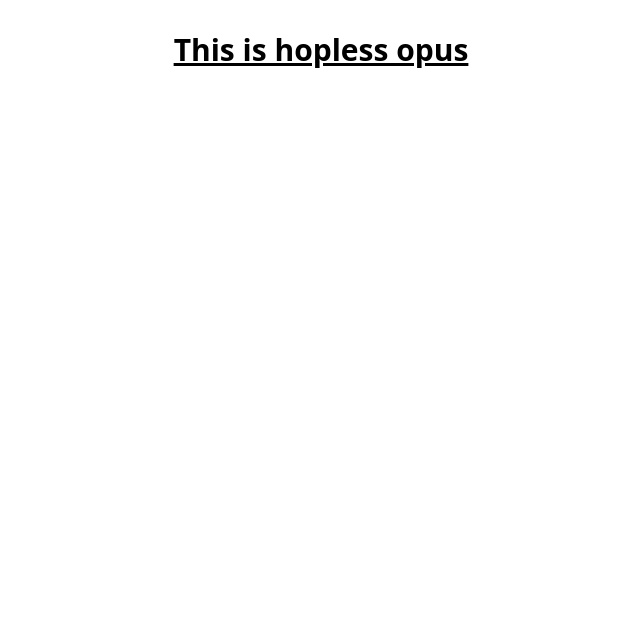
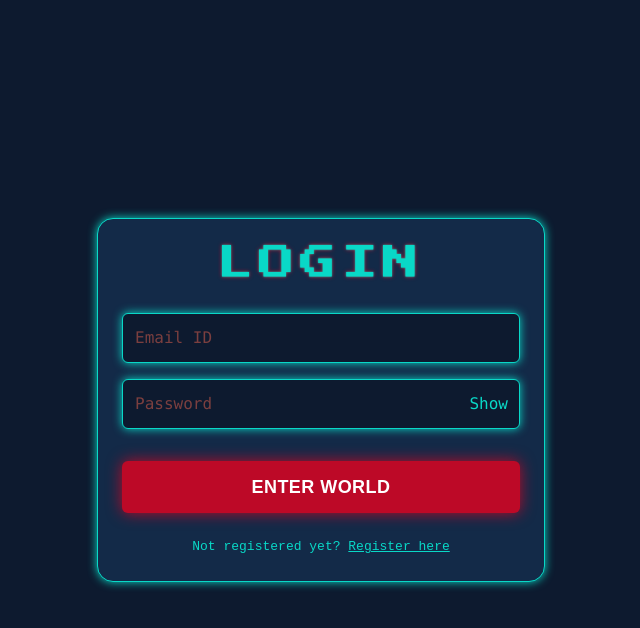
Before and after one commit to org-iste/hopeless-opus, a React (Vite) app in the folder client/: page /login in a window 1280 px wide. Shown: the top 628 px of the page, without its empty margins (319-959 px from the left). Built offline with nearby package versions, Linux system fonts and the light colour scheme.

Commit message:
Login page, can change bg colors

```diff
--- a/client/index.html
+++ b/client/index.html
@@ -3,6 +3,7 @@
   <head>
     <meta charset="UTF-8" />
     <link rel="icon" type="image/svg+xml" href="/vite.svg" />
+    <link href="https://fonts.googleapis.com/css2?family=Press+Start+2P&display=swap" rel="stylesheet">
     <meta name="viewport" content="width=device-width, initial-scale=1.0" />
     <link href="/dist/styles.css" rel="stylesheet">
     <title>Vite + React</title>
--- a/client/package.json
+++ b/client/package.json
@@ -15,6 +15,7 @@
     "postcss": "^8.5.6",
     "react": "^19.1.1",
     "react-dom": "^19.1.1",
+    "react-router-dom": "^7.8.2",
     "tailwindcss": "^4.1.12"
   },
   "devDependencies": {
--- a/client/src/App.css
+++ b/client/src/App.css
@@ -1,44 +1,6 @@
-
-
-#root {
-  max-width: 1280px;
-  margin: 0 auto;
-  padding: 2rem;
-  text-align: center;
+/* Ensure the app can occupy full viewport without extra padding/margins */
+html, body, #root {
+  height: 100%;
+  margin: 0;
+  padding: 0;
 }
-
-.logo {
-  height: 6em;
-  padding: 1.5em;
-  will-change: filter;
-  transition: filter 300ms;
-}
-.logo:hover {
-  filter: drop-shadow(0 0 2em #646cffaa);
-}
-.logo.react:hover {
-  filter: drop-shadow(0 0 2em #61dafbaa);
-}
-
-@keyframes logo-spin {
-  from {
-    transform: rotate(0deg);
-  }
-  to {
-    transform: rotate(360deg);
-  }
-}
-
-@media (prefers-reduced-motion: no-preference) {
-  a:nth-of-type(2) .logo {
-    animation: logo-spin infinite 20s linear;
-  }
-}
-
-.card {
-  padding: 2em;
-}
-
-.read-the-docs {
-  color: #888;
-}
--- a/client/src/App.jsx
+++ b/client/src/App.jsx
@@ -1,18 +1,22 @@
-import { useState } from 'react'
-import reactLogo from './assets/react.svg'
-import viteLogo from '/vite.svg'
-import './App.css'
+import { BrowserRouter as Router, Routes, Route, Navigate } from 'react-router-dom';
+import './App.css';
+import Login from './pages/Login';
 
 function App() {
-  const [count, setCount] = useState(0)
+  return (
+    <Router>
+      <Routes>
+        {/* Default route → redirects to login */}
+        <Route path="/" element={<Navigate to="/login" />} />
 
-  return (
-    <>
-    <div className='text-3xl font-bold underline'>
-      <p>This is hopless opus</p>
-    </div>
-    </>
-  )
+        {/* Login page */}
+        <Route path="/login" element={<Login />} />
+
+        {/* You can add more routes later, e.g., signup, dashboard */}
+        {/* <Route path="/signup" element={<Signup />} /> */}
+      </Routes>
+    </Router>
+  );
 }
 
-export default App
+export default App;
--- /dev/null
+++ b/client/src/pages/Login.jsx
@@ -0,0 +1,72 @@
+import React, { useState } from 'react';
+
+export default function Login() {
+  const [showPassword, setShowPassword] = useState(false);
+  return (
+    <div className="min-h-screen flex items-center justify-center bg-[#0D1A2F]">
+  <div className="max-w-md w-full p-6 rounded-2xl border border-[#09D8C7] bg-[#132A48] shadow-[0_0_10px_#09D8C7]">
+
+
+        {/* Glitchy neon title */}
+        <h1
+    className="text-4xl text-center mb-6 uppercase"
+    style={{
+      fontFamily: "'Rubik Glitch', sans-serif",
+      color: '#09D8C7',
+      textShadow: '0 0 2px #09D8C7, 0 0 4px #BD0927',
+      letterSpacing: '0.15em',
+    }}
+      >
+      <span style={{ fontFamily: "'Press Start 2P', sans-serif" }}>Login</span>
+      </h1>
+
+
+        {/* Neon form fields */}
+        <form className="flex flex-col space-y-4 font-mono text-[#09D8C7]">
+          <input
+            type="email"
+            placeholder="Email ID"
+            className="p-3 bg-[#0D1A2F] border border-[#09D8C7] text-[#09D8C7] rounded-md
+                       focus:outline-none focus:ring-2 focus:ring-[#BD0927]
+                       placeholder:text-[#7B3F3F] shadow-[0_0_10px_#09D8C7]"
+          />
+
+          <div className="relative">
+            <input
+              type={showPassword ? 'text' : 'password'}
+              placeholder="Password"
+              className="p-3 pr-12 bg-[#0D1A2F] border border-[#09D8C7] text-[#09D8C7] rounded-md
+                         focus:outline-none focus:ring-2 focus:ring-[#BD0927]
+                         placeholder:text-[#7B3F3F] shadow-[0_0_10px_#09D8C7] w-full"
+            />
+            <button
+              type="button"
+              aria-label={showPassword ? 'Hide password' : 'Show password'}
+              onClick={() => setShowPassword((v) => !v)}
+              className="absolute inset-y-0 right-0 px-3 flex items-center text-[#09D8C7] hover:text-[#BD0927]"
+            >
+              {showPassword ? 'Hide' : 'Show'}
+            </button>
+          </div>
+
+          <button
+            type="submit"
+            className="mt-4 p-3 text-lg font-bold uppercase tracking-wide bg-[#BD0927] text-white rounded-md
+                       hover:bg-[#5D0A1F] transition shadow-[0_0_15px_#BD0927]"
+            style={{ fontFamily: "'Rubik Glitch', sans-serif" }}
+          >
+            Enter World
+          </button>
+        </form>
+
+        {/* Signup link */}
+        <p className="mt-6 text-center" style={{ color: '#09D8C7', fontFamily: 'monospace' }}>
+          Not registered yet?{' '}
+          <a href="/signup" className="underline hover:text-[#BD0927]">
+            Register here
+          </a>
+        </p>
+      </div>
+    </div>
+  );
+}
```
Also changed, not shown: 1 other file (tests, documents, lock files or other folders).
